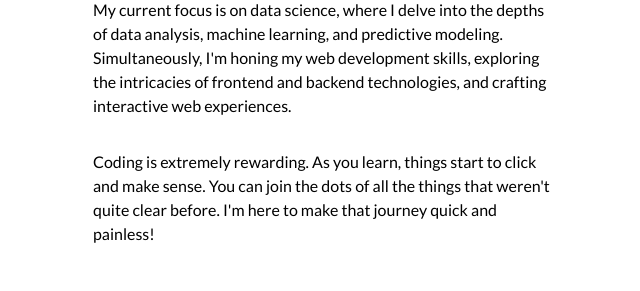
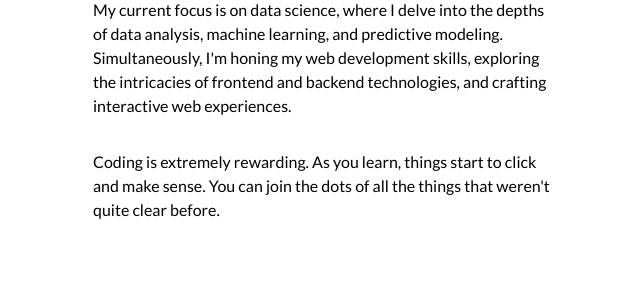
Before and after one commit to Shiveshr140/Portfolio, a Flask app: page /about in a window 1280 px wide. Shown: the part 509-800 px from the top of the page, without its empty margins (313-953 px from the left). Run offline with Flask 3, Linux system fonts and the light colour scheme.

Commit message:
Update about.html

```diff
--- a/templates/about.html
+++ b/templates/about.html
@@ -22,7 +22,7 @@
     <p>
         Coding is extremely rewarding. As you learn, things start to click and make sense.
         You can join the dots of all the things that weren't quite clear before.
-        I'm here to make that journey quick and painless!
+
     </p>
 
 </main>
```
